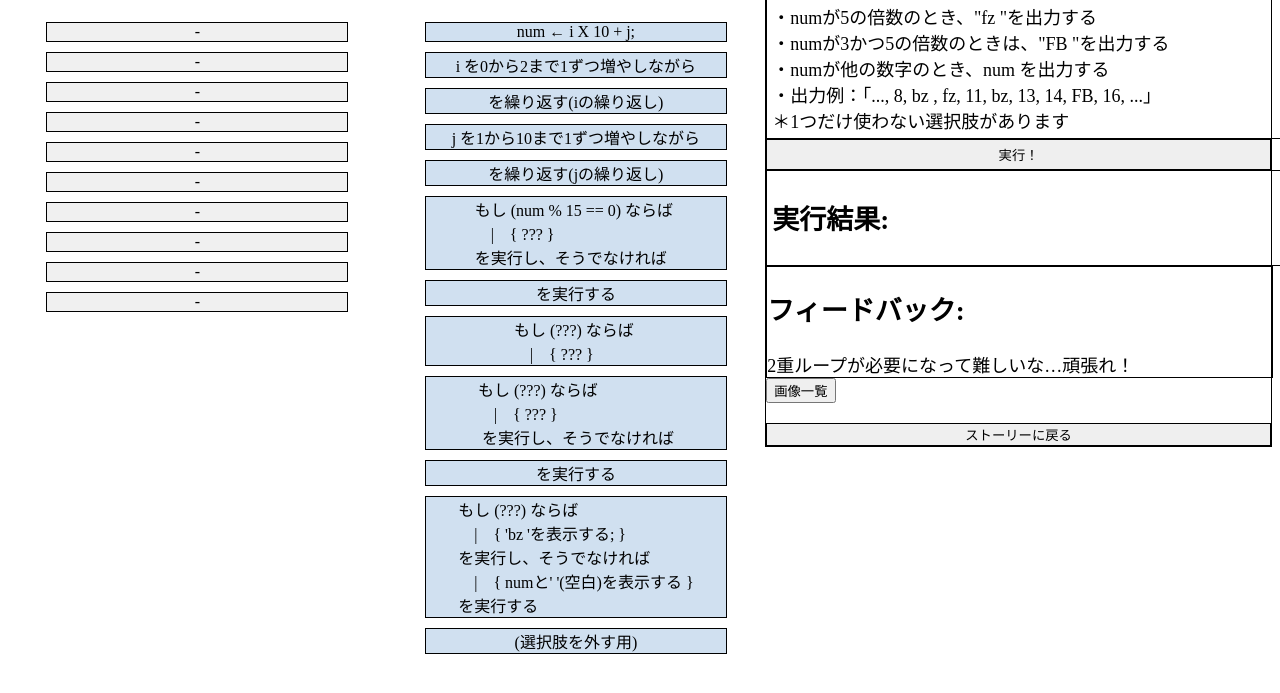
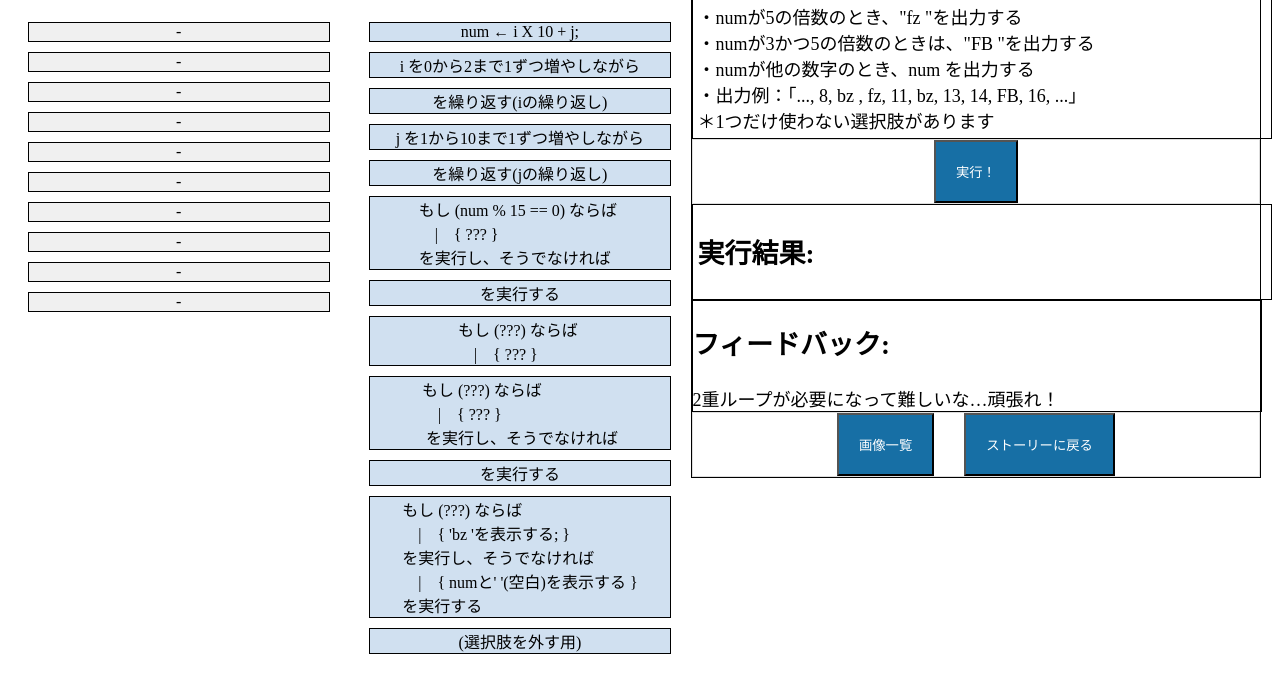
Before and after one commit to git-yt06/git-yt06.github.io, a plain HTML site: page problem/fzbz1/q.html in a window 1280 px wide. Shown: the part 95-788 px from the top of the page. Drawn offline with Linux system fonts and the light colour scheme.

Commit message:
Update styles.css

```diff
--- a/problem/styles.css
+++ b/problem/styles.css
@@ -9,7 +9,7 @@
     display: flex;
     flex-direction: column;
     align-items: center;
-    width: 30%;
+    width: 27%;
 }
 
 .grid {
@@ -76,7 +76,7 @@
 .resultArea {
     justify-content: start;
     align-items: flex-start;
-    width: 40%;
+    width: 45%;
     height: 100%;
     gap: 10px;
     border: 1px solid black; /* resultAreaに枠線を追加 */
@@ -88,14 +88,6 @@
     border: 1px solid black; /* quizに枠線を追加 */
     overflow-y: auto; /* シークバーを表示 */
     padding: 5px; /* 内容が枠線にくっつかないようにパディングを追加 */
-}
-
-#checkAnswers {
-    height: auto;
-    width: 100%;
-    border: 1px solid black; /* checkAnswersに枠線を追加 */
-    padding: 5px;
-    cursor: pointer;
 }
 
 #results {
@@ -113,11 +105,35 @@
     overflow-y: auto; /* シークバーを表示 */
 }
 
+.button-container {
+    display: flex;
+    justify-content: center;
+    align-items: center;
+    border: 1px solid #ddd; /* エリアの境界線（確認用） */
+}
+
 #closeButton {
+    padding: 20px 20px;
+    background-color: #176fa5;
+    color: white;
+    cursor: pointer;
+    font-family: inherit;
+}
+
+#menuButton {
+    margin-right: 30px;
+    padding: 20px 20px;
+    background-color: #176fa5;
+    color: white;
+    cursor: pointer;
+    font-family: inherit
+}
+
+#checkAnswers {
     align-items: center;
-    height: auto;
-    width: 100%;
-    border: 1px solid black; /* nextボタンに枠線を追加 */
-    margin-top: 20px;
+    padding: 20px 20px;
+    background-color: #176fa5;
+    color: white;
     cursor: pointer;
+    font-family: inherit;
 }
```
